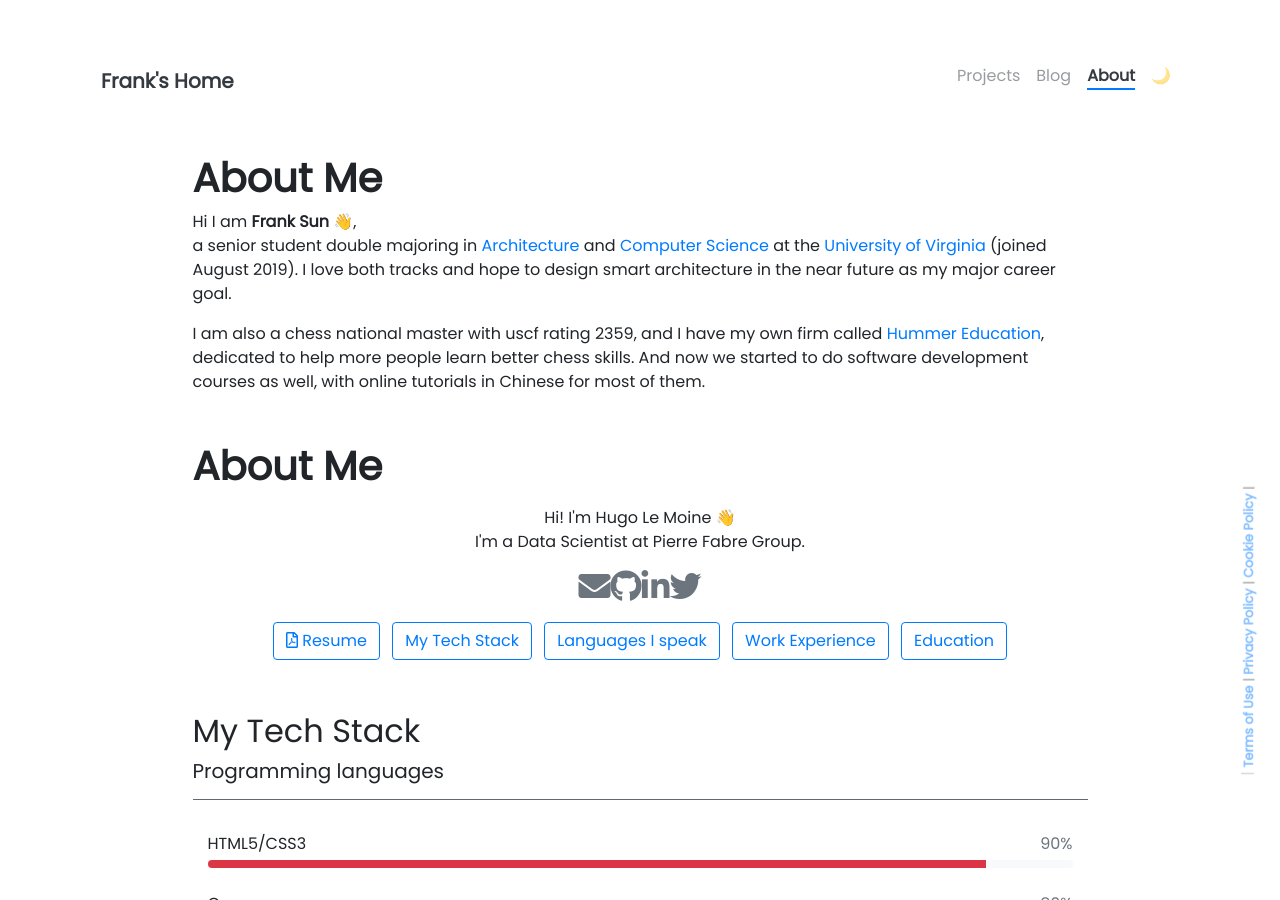
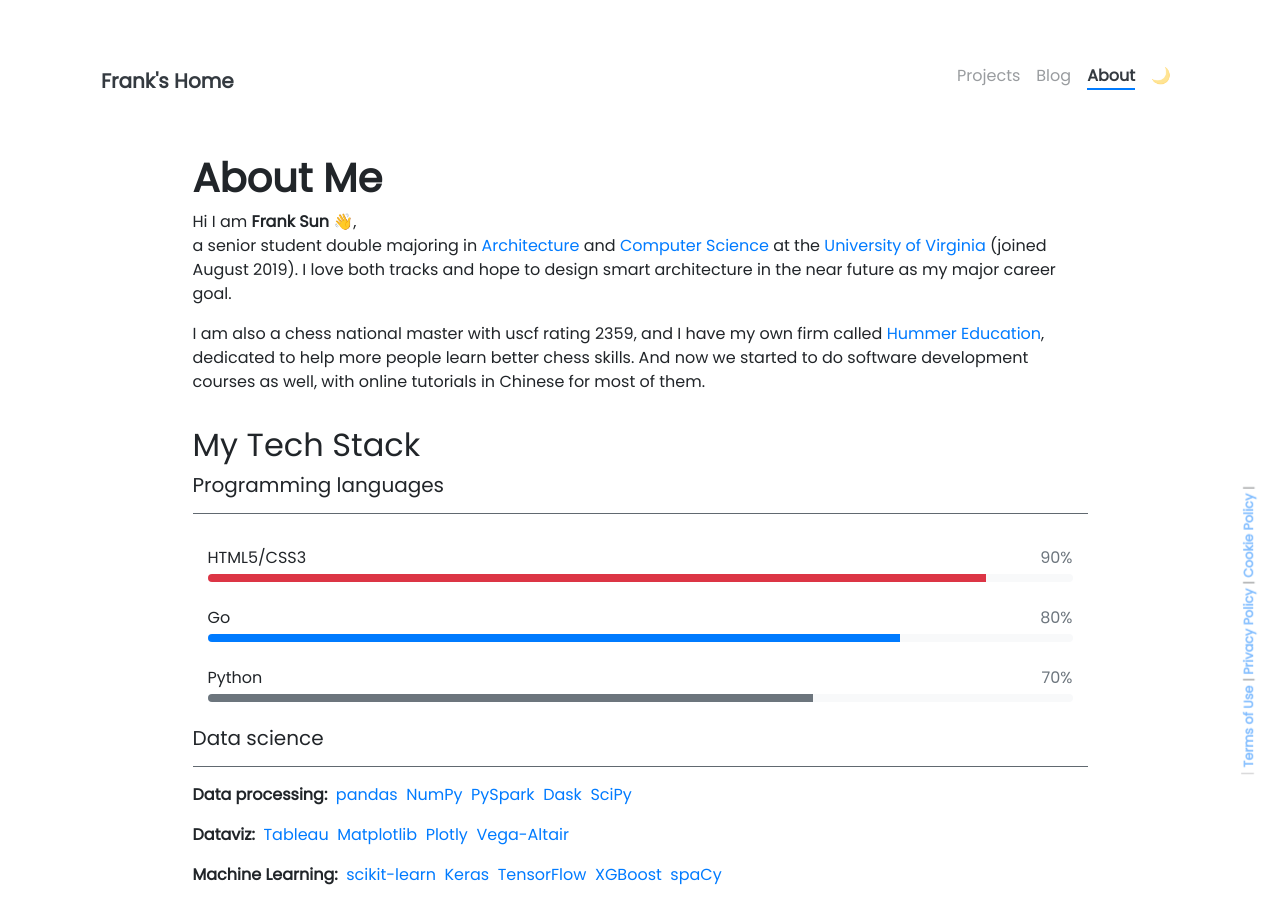
Before and after one commit to FangFrankSun/Personal_Website, a Jekyll site: the page built from pages/about.md, in a window 1280 px wide and 900 px high. Built offline with Jekyll 4.4.1, drawn with Linux system fonts in a browser that asks for light colours; nearby versions of some CDN libraries; emoji names are drawn with the system emoji font.

Commit message:
Update about.md

```diff
--- a/pages/about.md
+++ b/pages/about.md
@@ -12,7 +12,7 @@
 
 I am also a chess national master with uscf rating 2359, and I have my own firm called [Hummer Education](https://www.littlehummerchess.club), dedicated to help more people learn better chess skills. And now we started to do software development courses as well, with online tutorials in Chinese for most of them.
 
-<div id="container">
+<!-- <div id="container">
   <p class="text-center">
     <h1><strong>About Me</strong></h1>
   </p>
@@ -49,7 +49,7 @@
    {% include elements/button.html link="#work-experience" text='Work Experience' %}
    {% include elements/button.html link="#education" text='Education' %}
   </p>
-</div>
+</div> -->
 
 ## My Tech Stack
 ##### Programming languages
```
